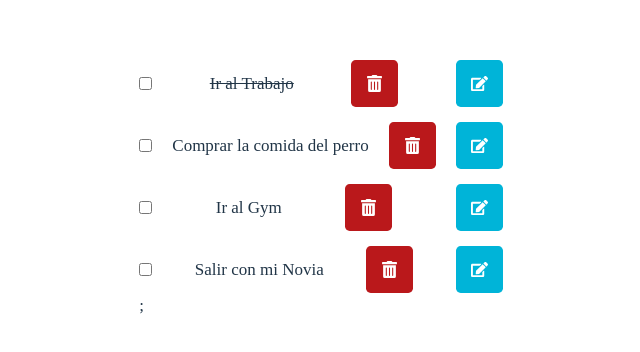
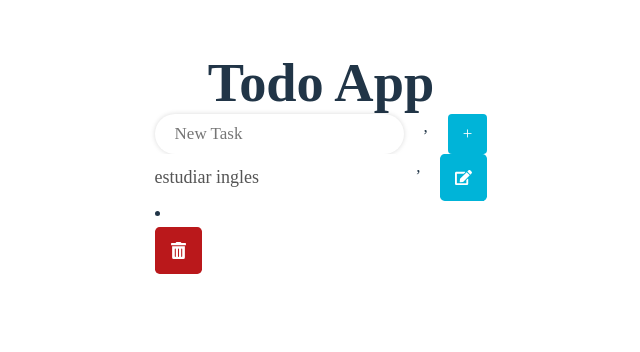
Before and after one commit to leocspds01/my-react-task-list, a React (Vite) app: page / in a window 1280 px wide. Shown: the part 236-588 px from the top of the page, without its empty margins (279-919 px from the left). Built offline with nearby package versions, Linux system fonts and the light colour scheme.

Commit message:
se realizan cambion en el aplicativo a nivel general

```diff
--- a/src/App.css
+++ b/src/App.css
@@ -93,7 +93,7 @@ ul li form {
 }
 
 .container-done {
-	background-color: white;
+	background-color: black;
 	width: 24px;
 	height: 24px;
 	border-radius: 20px;
--- a/src/App.jsx
+++ b/src/App.jsx
@@ -1,28 +1,65 @@
-import './App.css';
-import  Header  from './Components/Header';
-import { Task } from './Components/Task';
-import {TaskList} from './Components/TaskList';
-
+import { useEffect, useState } from 'react'
+import './App.css'
+import 'react-icons/fa'
+import Header from './Components/Header'
+import Task from './Components/Task'
+import TaskList from './Components/TaskList'
+import TaskEdit from './Components/TaskEdit'
+const TASKS = [
+  {
+    id: 1,
+    task: 'ir al gym'
+  },
+  {
+    id: 2,
+    task: 'ir de compras'
+  },
+  {
+    id: 3,
+    task: 'ir a la cita medica'
+  }
+];
 
 function App() {
+  const [todos, setTodos] = useState([]);
+
+  const addTask =(taskName) => {
+    console.log(`task add from ${taskName}`);
+
+    let newTask = [...todos];
+
+    if (!todos. includes(taskName)) {
+      newTask = [...newTask, taskName];
+    } else {
+      newTask= newTask.filter((task) => taskName !=task);
+    }
+
+    setTodos(newTask);
+    localStorage.setItem("todos", JSON,stringify(newTask));
+  }
+
+  useEffect(() =>{
+    const localStorageData = localStorage.getItem("todos");
+    const storedTodos = JSON.parse(localStorageData);
+
+    setTodos(storedTodos);
+  },[])
+
   return (
-    <div className='App'>
-      <Header titulo='Todo App'/>;
-      <Task/>;
-    </div>,
-    <div className='App'>
-    <input className='box' type="textArea" id="name" placeholder="Add new task"/> Add New todo
-    <button className='btn-add' >+</button>
-    </div>,
-    <div className='counter-task'>
-      <h4>Nº Tareas: 4</h4>
-      <h4>Pendientes: 3</h4>
-     </div>,
-     <div>
-      <TaskList/>;
-    </div>
+    <>
+      <div>
+       <Header/>
+       <Task todos={TASKS}/>
+       <TaskEdit
+       key={TASKS.name}
+       name={TASKS.name}
+       onAddtask = {addTask}
+       />
+       <TaskList/>
 
- )
+      </div>
+    </>
+  )
 }
 
 export default App
--- a/src/Components/Header.jsx
+++ b/src/Components/Header.jsx
@@ -1,4 +1,5 @@
-function HeadTitle(props) {
-    return <h1>{props.titulo}</h1>
+export default function Header () {
+    return (
+        <h1>Todo App</h1>
+    )
 }
-export default HeadTitle;
--- a/src/Components/Task.jsx
+++ b/src/Components/Task.jsx
@@ -1,15 +1,20 @@
-import {FaTrashAlt} from 'react-icons/fa';
-import {FaEdit} from 'react-icons/fa';
+import TaskEdit from "./TaskEdit"
 
-export const Task = (props) => {
-    const {NameTask} = props;
-    return (
-        <li>
-            <input type="checkbox" className='box' />
-            {NameTask}
-            <button className="btn-delete"><FaTrashAlt/></button>
-            <button className="btn-edit"><FaEdit/></button>
+export default function Task ({todos}) {
+     return (
+      <>
+      {todos.map(todo => <TaskEdit taskName={todo. task}/>)}
+      </>,
+      <form>
+        <input
+        type='text'
+        className='input-add'
+        name="description"
+        value=''
+        placeholder="New Task"
+        />,
+        <button className="btn-add" type="submit">+</button>
+        </form>
+     )
 
-        </li>
-    )
 }
--- /dev/null
+++ b/src/Components/TaskEdit.jsx
@@ -0,0 +1,24 @@
+import { FaEdit } from "react-icons/fa";
+
+export default function TaskEdit ({taskName}) {
+    const addTask = () => {
+    onAddtask(taskName)
+    };
+    return (
+     <>
+      <h2>
+        {taskName}
+      </h2>
+     </>,
+     <form>
+       <input
+       type='text'
+       className='input-update'
+       name="description"
+       value='estudiar ingles'
+       placeholder="que hay que hacer"
+       />,
+       <button onClick={addTask} className="btn-edit" type="submit"><FaEdit/></button>
+       </form>
+    )
+}
--- a/src/Components/TaskList.jsx
+++ b/src/Components/TaskList.jsx
@@ -1,17 +1,12 @@
-import { Task } from "./Task";
+import { FaTrashAlt } from "react-icons/fa";
 
-export const TaskList = (props) => {
-
-    return (
-        <ul>
-            <span >
-                <p>
-                <Task NameTask = "Ir al Trabajo"  />
-                </p>
-            </span>
-            <Task NameTask = "Comprar la comida del perro"  />
-            <Task NameTask = "Ir al Gym" />
-            <Task NameTask = "Salir con mi Novia" />
-        </ul>
-    )
+export default function TaskList () {
+     return (
+        <li>
+        <span>
+            <label htmlFor=' ' className="cointiner-done"></label>
+        </span>
+        <button className="btn-delete"><FaTrashAlt/></button>
+    </li>
+     )
 }
```
